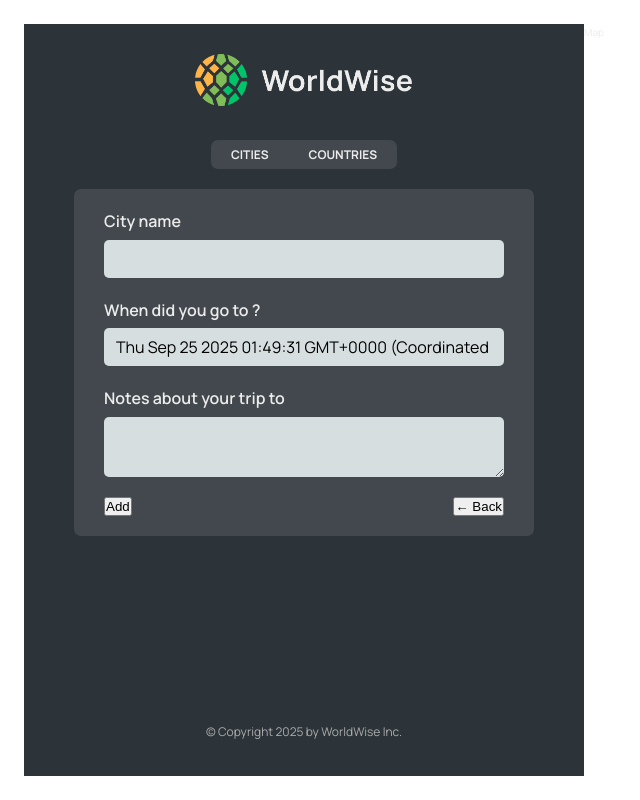
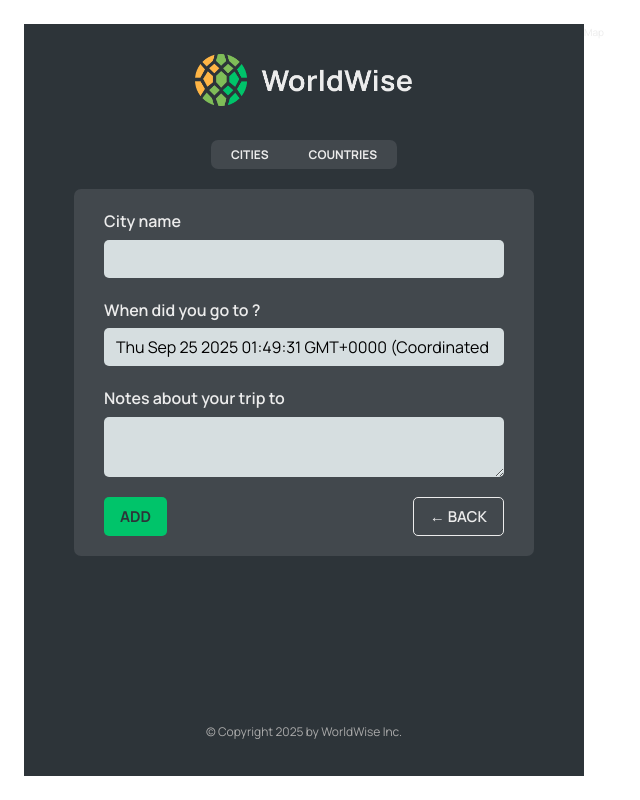
Before and after one commit to Adavidfr/worldwise, a React (Vite) app: page /app/form in a window 1280 px wide. Shown: the whole page, without its empty margins (0-640 px from the left). Built offline with nearby package versions, Linux system fonts and the light colour scheme; data requests are answered from the project's data file.

Commit message:
feat: replace native buttons with reusable Button component and implement navigation

```diff
--- a/src/components/Form.jsx
+++ b/src/components/Form.jsx
@@ -3,6 +3,8 @@
 import { useState } from "react";
 
 import styles from "./Form.module.css";
+import Button from "./Button";
+import { useNavigate } from "react-router-dom";
 
 export function convertToEmoji(countryCode) {
   const codePoints = countryCode
@@ -13,6 +15,7 @@ export function convertToEmoji(countryCode) {
 }
 
 function Form() {
+  const navigate = useNavigate();
   const [cityName, setCityName] = useState("");
   const [country, setCountry] = useState("");
   const [date, setDate] = useState(new Date());
@@ -49,8 +52,16 @@ function Form() {
       </div>
 
       <div className={styles.buttons}>
-        <button>Add</button>
-        <button>&larr; Back</button>
+        <Button type="primary">Add</Button>
+        <Button
+          type="back"
+          onClick={(e) => {
+            e.preventDefault();
+            navigate(-1);
+          }}
+        >
+          &larr; Back
+        </Button>
       </div>
     </form>
   );
```
